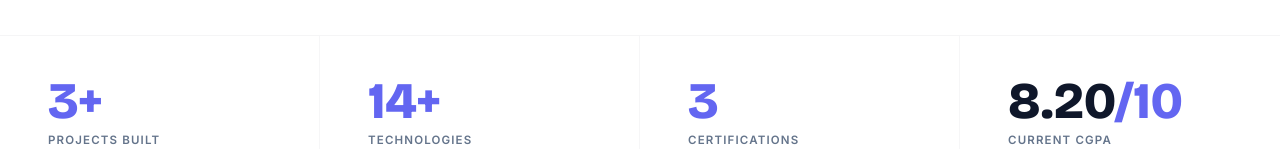
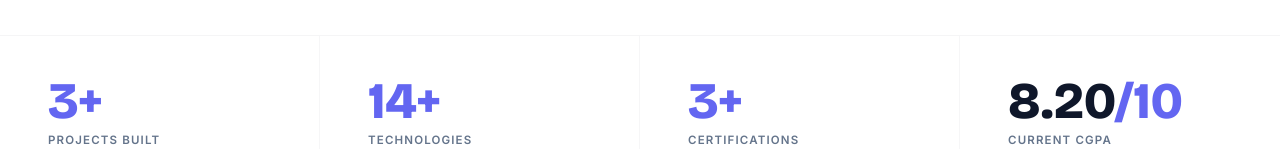
Before and after one commit to walterhydra/Portfolio_Development, a React (Vite) app: page / in a window 1280 px wide. Shown: the part 803-952 px from the top of the page. Built offline with nearby package versions, Linux system fonts and the light colour scheme.

Commit message:
Update LinkedIn URLs and fix stats count formatting

```diff
--- a/src/components/layout/SideDock.jsx
+++ b/src/components/layout/SideDock.jsx
@@ -6,7 +6,7 @@ export default function SideDock() {
           <path d="M12 0C5.37 0 0 5.373 0 12c0 5.302 3.438 9.8 8.207 11.387.6.113.793-.261.793-.577v-2.234c-3.338.726-4.033-1.416-4.033-1.416-.546-1.387-1.333-1.756-1.333-1.756-1.089-.745.083-.729.083-.729 1.205.084 1.839 1.237 1.839 1.237 1.07 1.834 2.807 1.304 3.492.997.107-.775.418-1.305.762-1.604-2.665-.305-5.467-1.334-5.467-5.931 0-1.311.469-2.381 1.236-3.221-.124-.303-.535-1.524.117-3.176 0 0 1.008-.322 3.301 1.23A11.509 11.509 0 0112 5.803c1.02.005 2.047.138 3.006.404 2.291-1.552 3.297-1.23 3.297-1.23.653 1.653.242 2.874.118 3.176.77.84 1.235 1.911 1.235 3.221 0 4.609-2.807 5.624-5.479 5.921.43.372.823 1.102.823 2.222v3.293c0 .319.192.694.801.576C20.566 21.797 24 17.3 24 12c0-6.627-5.373-12-12-12z"/>
         </svg>
       </a>
-      <a href="https://linkedin.com/in/milan-pandavadra" target="_blank" rel="noreferrer" className="dock-link" title="LinkedIn">
+      <a href="https://www.linkedin.com/in/milan-pandavdara/" target="_blank" rel="noreferrer" className="dock-link" title="LinkedIn">
         <svg viewBox="0 0 24 24" width="20" height="20" fill="#0A66C2">
           <path d="M20.447 20.452h-3.554v-5.569c0-1.328-.027-3.037-1.852-3.037-1.853 0-2.136 1.445-2.136 2.939v5.667H9.351V9h3.414v1.561h.046c.477-.9 1.637-1.85 3.37-1.85 3.601 0 4.267 2.37 4.267 5.455v6.286zM5.337 7.433c-1.144 0-2.063-.926-2.063-2.065 0-1.138.92-2.063 2.063-2.063 1.14 0 2.064.925 2.064 2.063 0 1.139-.925 2.065-2.064 2.065zm1.782 13.019H3.555V9h3.564v11.452zM22.225 0H1.771C.792 0 0 .774 0 1.729v20.542C0 23.227.792 24 1.771 24h20.451C23.2 24 24 23.227 24 22.271V1.729C24 .774 23.2 0 22.222 0h.003z"/>
         </svg>
--- a/src/components/sections/Contact.jsx
+++ b/src/components/sections/Contact.jsx
@@ -123,7 +123,7 @@ export default function Contact() {
           <div className="c-label">Email</div><div className="c-val">milanpandavadra84@gmail.com</div>
           <div className="c-label">Based in</div><div className="c-val">Vadodara, Gujarat, India</div>
           <div className="social-links">
-            <a href="https://linkedin.com/in/milan-pandavadra" target="_blank" rel="noreferrer" className="social-link">
+            <a href="https://www.linkedin.com/in/milan-pandavdara/" target="_blank" rel="noreferrer" className="social-link">
               <span className="s-dot" style={{ background: '#0077b5' }}></span>LinkedIn
             </a>
             <a href="https://github.com/walterhydra" target="_blank" rel="noreferrer" className="social-link">
--- a/src/components/sections/Stats.jsx
+++ b/src/components/sections/Stats.jsx
@@ -13,7 +13,7 @@ export default function Stats() {
           <div className="stat-label">Technologies</div>
         </div>
         <div className="stat-box reveal d2">
-          <div className="stat-num"><span className="count" data-target="3">0</span></div>
+          <div className="stat-num"><span className="count" data-target="3">0</span><span>+</span></div>
           <div className="stat-label">Certifications</div>
         </div>
         <div className="stat-box reveal d3">
```
